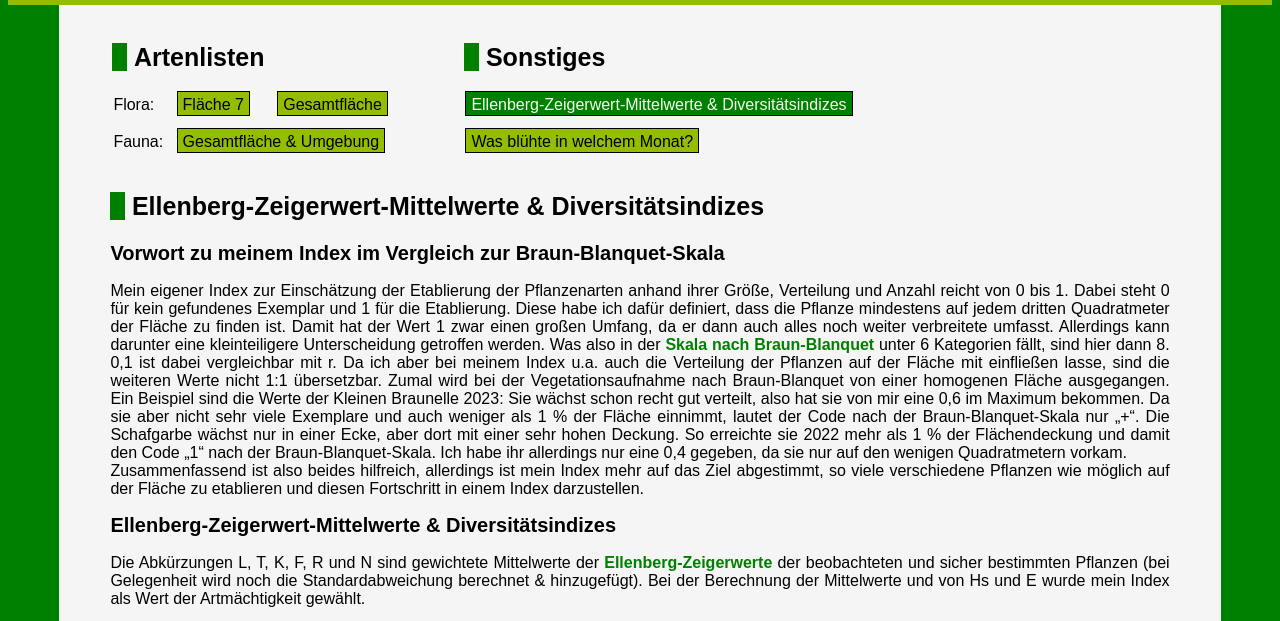
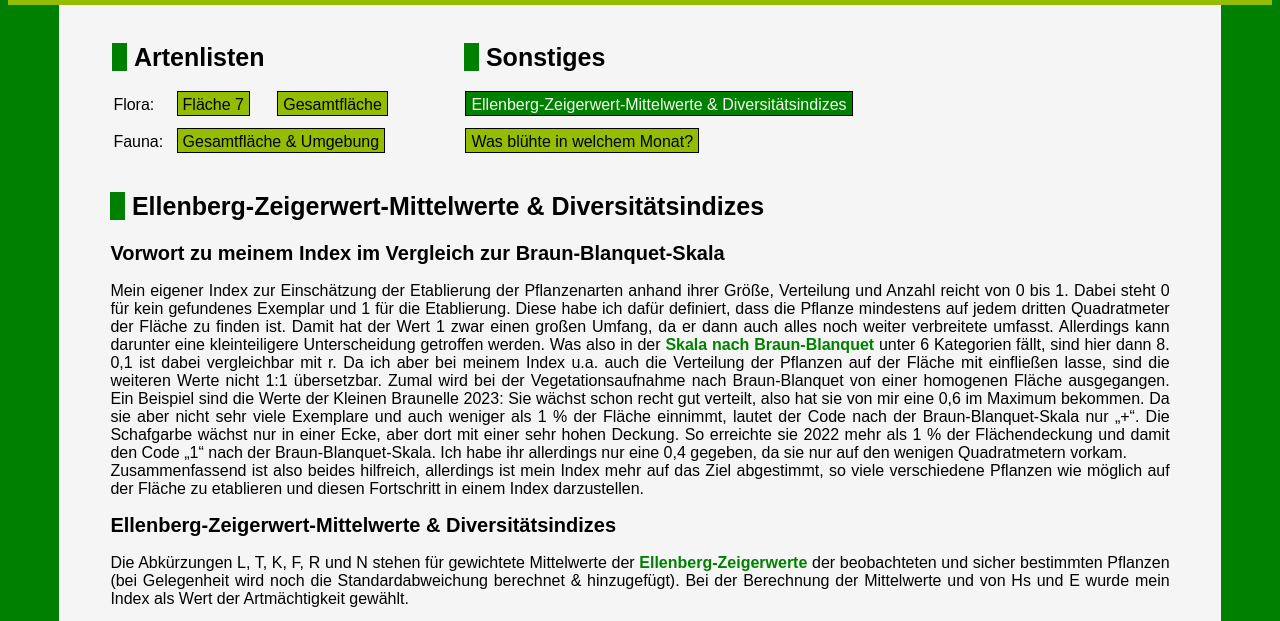
Before and after one commit to GruenerGlobus/Gepflegte-Wildnis, a plain HTML site: page son_ezw.html in a window 1280 px wide. Shown: the part 152-773 px from the top of the page. Drawn offline with Linux system fonts and the light colour scheme.

Commit message:
Update son_ezw.html

```diff
--- a/son_ezw.html
+++ b/son_ezw.html
@@ -91,7 +91,7 @@
             darzustellen.
         </p>
         <h2>Ellenberg-Zeigerwert-Mittelwerte &amp; Diversitätsindizes</h2>
-        <p>Die Abkürzungen L, T, K, F, R und N sind gewichtete Mittelwerte der <a font-size="normal"
+        <p>Die Abkürzungen L, T, K, F, R und N stehen für gewichtete Mittelwerte der <a font-size="normal"
                 href="https://de.wikipedia.org/wiki/Zeigerwerte_nach_Ellenberg"
                 target="_blank" title="zur Wikipediaseite">Ellenberg-Zeigerwerte</a> der beobachteten und sicher bestimmten Pflanzen (bei
             Gelegenheit wird noch die Standardabweichung berechnet &amp; hinzugefügt). Bei der Berechnung der
```
